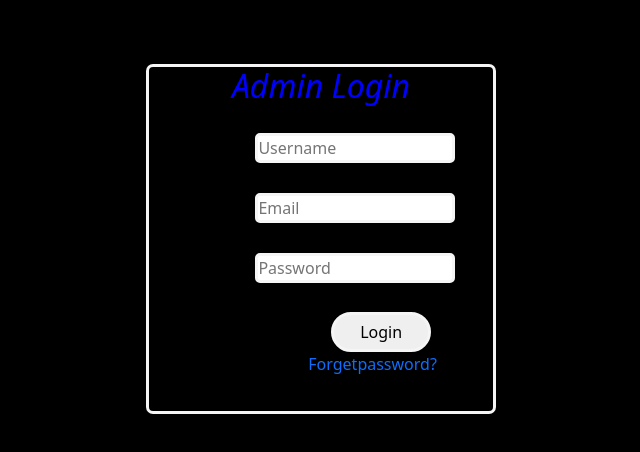
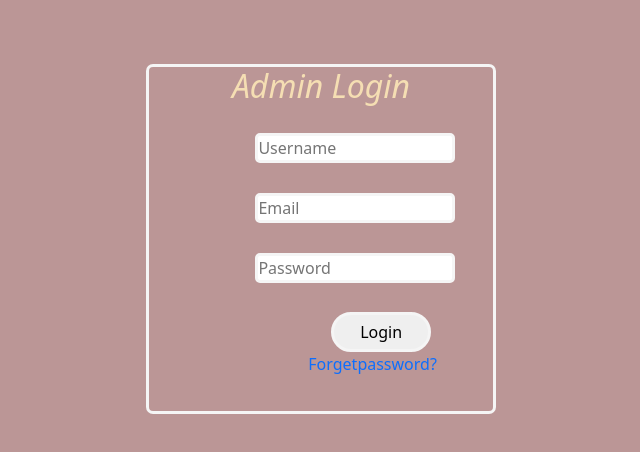
Before and after one commit to AskinasNatemin/LibraryManagementFrontend, a React (Create React App) app: page /admin_login in a window 1280 px wide. Shown: the top 452 px of the page, without its empty margins (302-942 px from the left). Built offline with nearby package versions, Linux system fonts and the light colour scheme.

Commit message:
login page

```diff
--- a/src/Assets/Styles/AdminLogin.css
+++ b/src/Assets/Styles/AdminLogin.css
@@ -4,7 +4,7 @@
     box-sizing: border-box;
 }
 body{
-    background-color: black;
+    background-color: rgb(187, 150, 150);
 }
 .loginpage{
     height: 350px;
@@ -15,7 +15,7 @@ body{
     margin-top: 5%;
 }
 .alogin{
-    color: blue;
+    color: wheat;
     font-style: oblique;
     text-align: center;
 }
@@ -54,7 +54,7 @@ body{
     margin-left: 35%;
     margin-top: 19px;
 }
-.fp :link{
+.fp1 :link{
     text-decoration: none;
   margin-bottom: 20px;
   margin-left: 30%;
--- a/src/Components/Admin/AdminLogin.jsx
+++ b/src/Components/Admin/AdminLogin.jsx
@@ -11,7 +11,7 @@ function AdminLogin() {
        <div className='email'><input type="email" placeholder='Email'/></div>
        <div className='password'><input type="password" placeholder='Password'/></div>
        <div className='but'><button type='submit'>Login</button></div>
-       <div className='fp'><Link>Forgetpassword?</Link></div>
+       <div className='fp1'><Link>Forgetpassword?</Link></div>
 
 
     </div>
```
